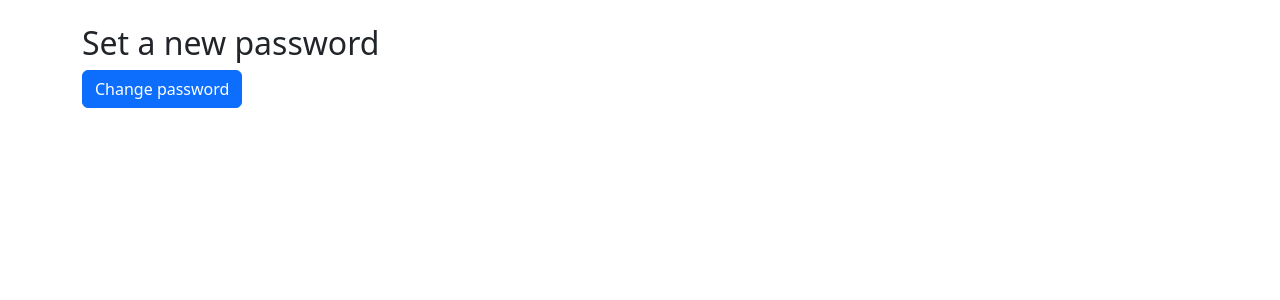
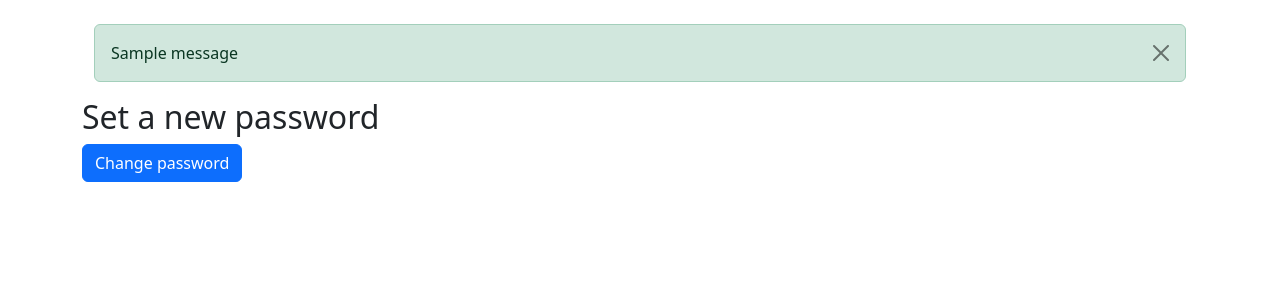
Before and after one commit to carlssonanton87/milestone-project-3, a Django app: page /accounts/reset/1/1/ in a window 1280 px wide. Shown: the part 56-356 px from the top of the page. Run offline with Django 5.2, Linux system fonts and the light colour scheme; one stand-in notice (Sample message) is shown; some libraries are stand-ins or nearby versions.

Commit message:
Add flash messages and custom logout with feedback

```diff
--- a/trades/templates/trades/base.html
+++ b/trades/templates/trades/base.html
@@ -88,7 +88,18 @@
 
     <!-- Main Content -->
     <div class="container">
-        {% block content %}
+      {% if messages %}
+  <div class="container mt-3">
+    {% for message in messages %}
+      <div class="alert alert-{{ message.tags }} alert-dismissible fade show" role="alert">
+        {{ message }}
+        <button type="button" class="btn-close" data-bs-dismiss="alert"></button>
+      </div>
+    {% endfor %}
+  </div>
+{% endif %}
+
+      {% block content %}
         {% endblock %}
     </div>
 
--- a/tradetracker/urls.py
+++ b/tradetracker/urls.py
@@ -18,6 +18,7 @@ from django.contrib import admin
 from django.urls import path, include
 from django.contrib.auth import views as auth_views
 from trades.views import signup_view
+from trades.views import custom_logout
 
 urlpatterns = [
     path('admin/', admin.site.urls),
@@ -29,5 +30,6 @@ urlpatterns = [
     path('accounts/password_reset/done/', auth_views.PasswordResetDoneView.as_view(), name='password_reset_done'),
     path('accounts/reset/<uidb64>/<token>/', auth_views.PasswordResetConfirmView.as_view(), name='password_reset_confirm'),
     path('accounts/reset/done/', auth_views.PasswordResetCompleteView.as_view(), name='password_reset_complete'),
+    path('accounts/logout/', custom_logout, name='logout'),
 
 ]
```
Also changed, not shown: trades/views.py (+10 -0 lines).
